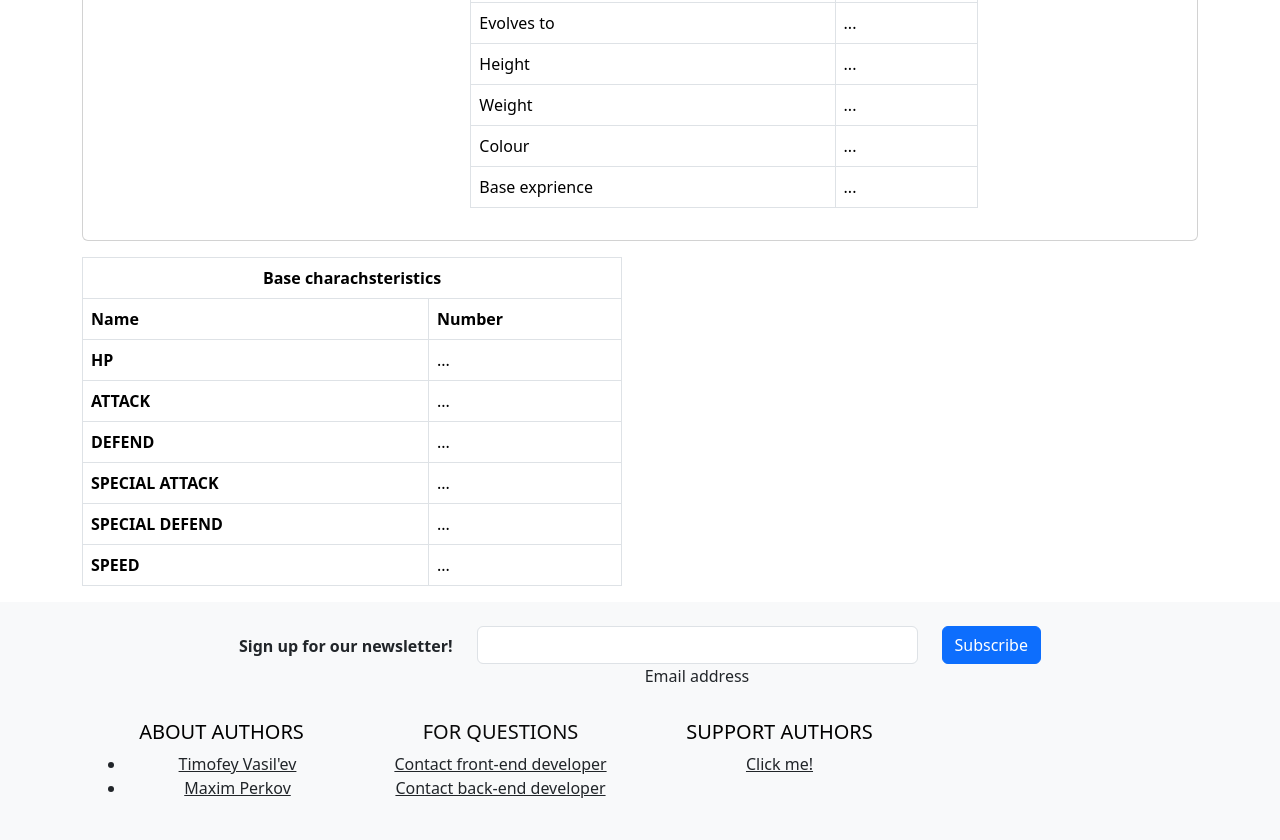
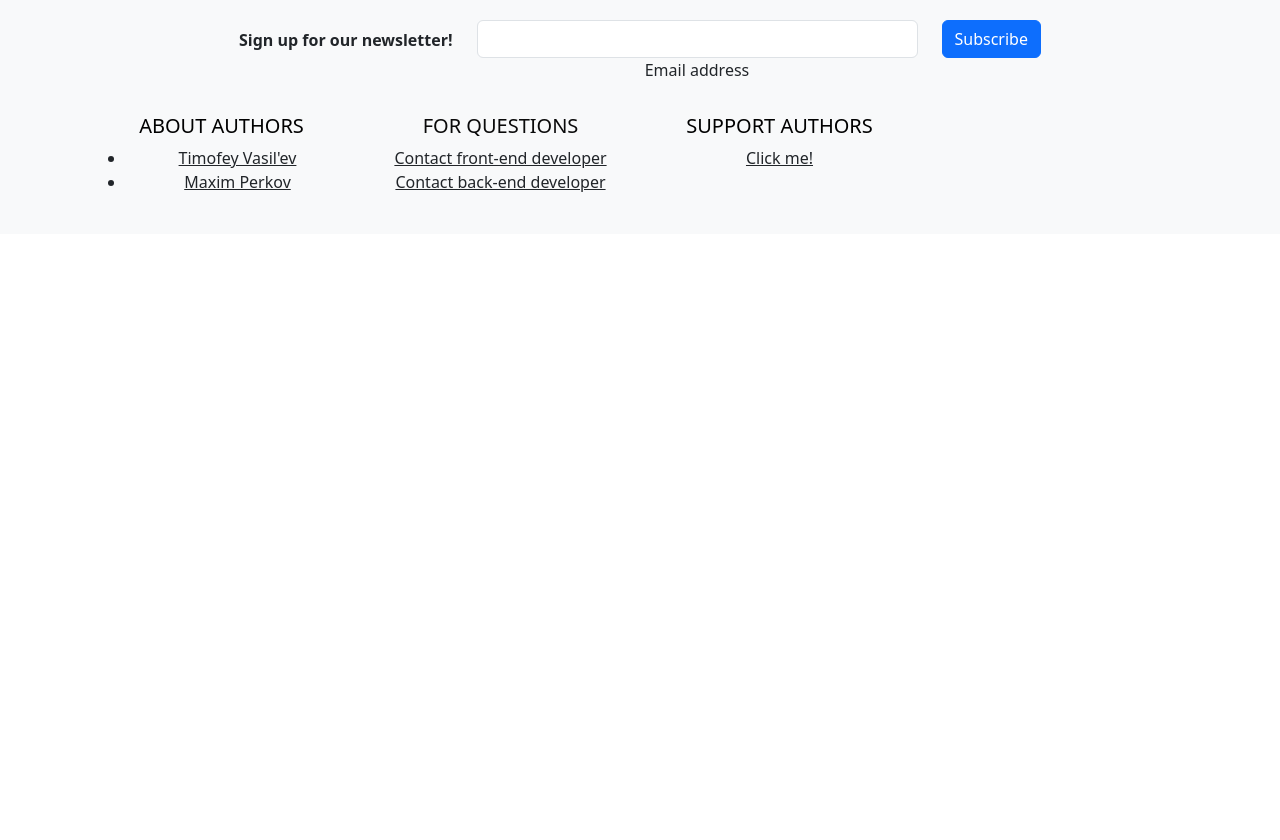
Before and after one commit to YaroslavNogovitsyn/pokeapi, a Flask app: template templates/find_pokemon.html in a window 1280 px wide. Shown: the part 626-1466 px from the top of the page. After the commit the page ends 818 px from the top, so only its background shows below. Run offline with Flask 3, Linux system fonts and the light colour scheme; the template is opened without the code that fills it, so the values that code supplies are empty.

Commit message:
added changes

```diff
--- a/main.py
+++ b/main.py
@@ -5,7 +5,7 @@
 from data.users import User
 from forms.login_form import LoginForm
 from forms.register_form import RegisterForm
-from parse import pars
+from parse import find_pokemon
 
 app = Flask(__name__)
 app.config['SECRET_KEY'] = 'my_secret_key'
@@ -68,9 +68,13 @@
 
 
 @app.route('/find_poke', methods=['GET', 'POST'])
+@login_required
 def find_poke():
-    print(pars(request.form.get('search_poke')))
-    return render_template('find_pokemon.html')
+    pokemon = find_pokemon(request.form.get('search_poke'))
+    name = list(pokemon.values())[0]
+    if pokemon:
+        return render_template('find_pokemon.html', pokemon=pokemon, name=name)
+    return render_template('find_pokemon.html', pokemon='')
 
 
 @app.route('/logout')
--- a/templates/autorisation.html
+++ b/templates/autorisation.html
@@ -6,7 +6,7 @@
 </head>
 
 <body>
-<form class="form" action="{{ url_for('login') }}" method="post">>
+<form class="form" action="{{ url_for('login') }}" method="post">
     <h1 class="auth">Welcome back!</h1>
     <div>
         {% for cat, msg in get_flashed_messages(True) %}
@@ -23,6 +23,7 @@
         </div>
         <p></p>
         {{ form.submit(class_="btn") }}
+        <p class="btn"><a href="{{url_for('register')}}">REGISTER</a>
     </div>
 
 </form>
--- a/templates/find_pokemon.html
+++ b/templates/find_pokemon.html
@@ -12,94 +12,25 @@
                     <div class="card-body">
                         <br>
                         <br>
-                        <h5 class="card-title">Name of the pokemon</h5>
+                        {% if pokemon %}
+                            <div class="center"><h5 class="card-title">Name of the pokemon: {{ name|upper }}</h5></div>
                             <table class="table table-bordered">
                                 <tbody>
+                                {% for key, value in pokemon.items() %}
                                     <tr>
-                                <td>Name</td>
-                                <td>...</td>
+                                        <td>{{ key|capitalize|replace('_', ' ') }}</td>
+                                        <td>{{ value }}</td>
                                     </tr>
-                            <tr>
-                                <td>Type</td>
-                                <td>...</td>
-                            </tr>
-                            <tr>
-                                <td>Abilities</td>
-                                <td>...; ...
-                                </td>
-                            </tr>
-                            <tr>
-                                <td>Number in PD</td>
-                                <td>...</td>
-                            </tr>
-                            <tr>
-                                <td>Evolves from</td>
-                                <td>...</td>
-                            </tr>
-                            <tr>
-                                <td>Evolves to</td>
-                                <td>...</td>
-                            </tr>
-                            <tr>
-                                <td>Height</td>
-                                <td>...</td>
-                            </tr>
-                            <tr>
-                                <td>Weight</td>
-                                <td>...</td>
-                            </tr>
-                            <tr>
-                                <td>Colour</td>
-                                <td>...</td>
-                            </tr>
-                            <tr>
-                                <td>Base exprience</td>
-                                <td>...</td>
-                            </tr>
+                                {% endfor %}
                                 </tbody>
                             </table>
+                        {% else %}
+                            <h5 class="card-title">Ошибка! Такого покемона не существует</h5>
+                        {% endif %}
+
                     </div>
                 </div>
             </div>
         </div>
-        <div>
-            <table class="table table-bordered" style="max-width: 540px">
-                <thead>
-                <tr>
-                    <th scope="col" colspan="2" style="text-align: center;">Base charachsteristics</th>
-                </tr>
-                <tr>
-                    <th scope="col">Name</th>
-                    <th scope="col">Number</th>
-                </tr>
-                </thead>
-                <tbody>
-                <tr>
-                    <th scope="row">HP</th>
-                    <td>...</td>
-                </tr>
-                <tr>
-                    <th scope="row">ATTACK</th>
-                    <td>...</td>
-                </tr>
-                <tr>
-                    <th scope="row">DEFEND</th>
-                    <td>...</td>
-                </tr>
-                <tr>
-                    <th scope="row">SPECIAL ATTACK</th>
-                    <td>...</td>
-                </tr>
-                <tr>
-                    <th scope="row">SPECIAL DEFEND</th>
-                    <td>...</td>
-                </tr>
-                <tr>
-                    <th scope="row">SPEED</th>
-                    <td>...</td>
-                </tr>
-                </tbody>
-            </table>
-        </div>
     </content>
 {% endblock %}<!--основная часть-->
```
Also changed, not shown: parse.py (+13 -21 lines), db/poke_api.db. Lines whose indentation alone changed are shown as unchanged.
